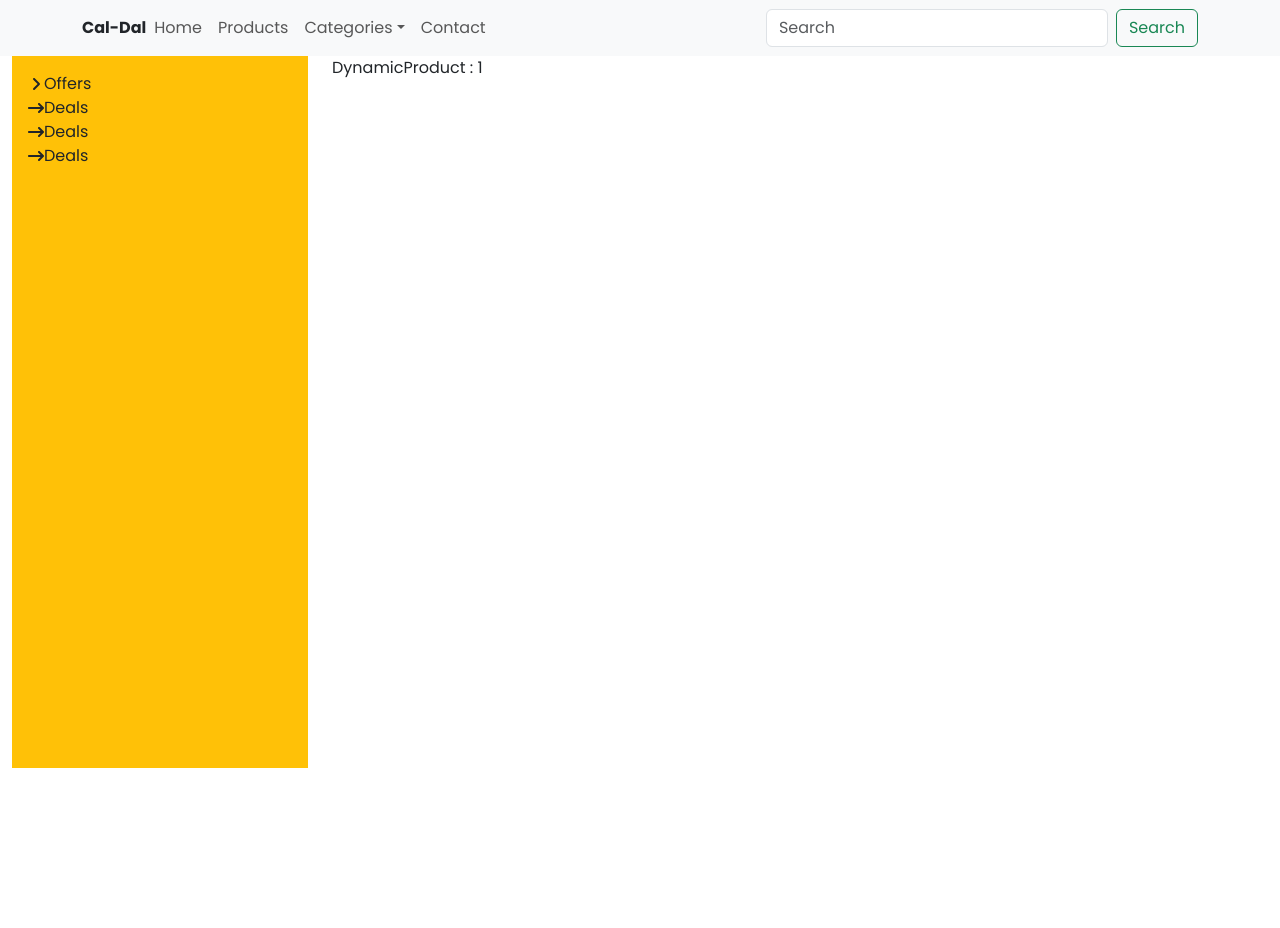
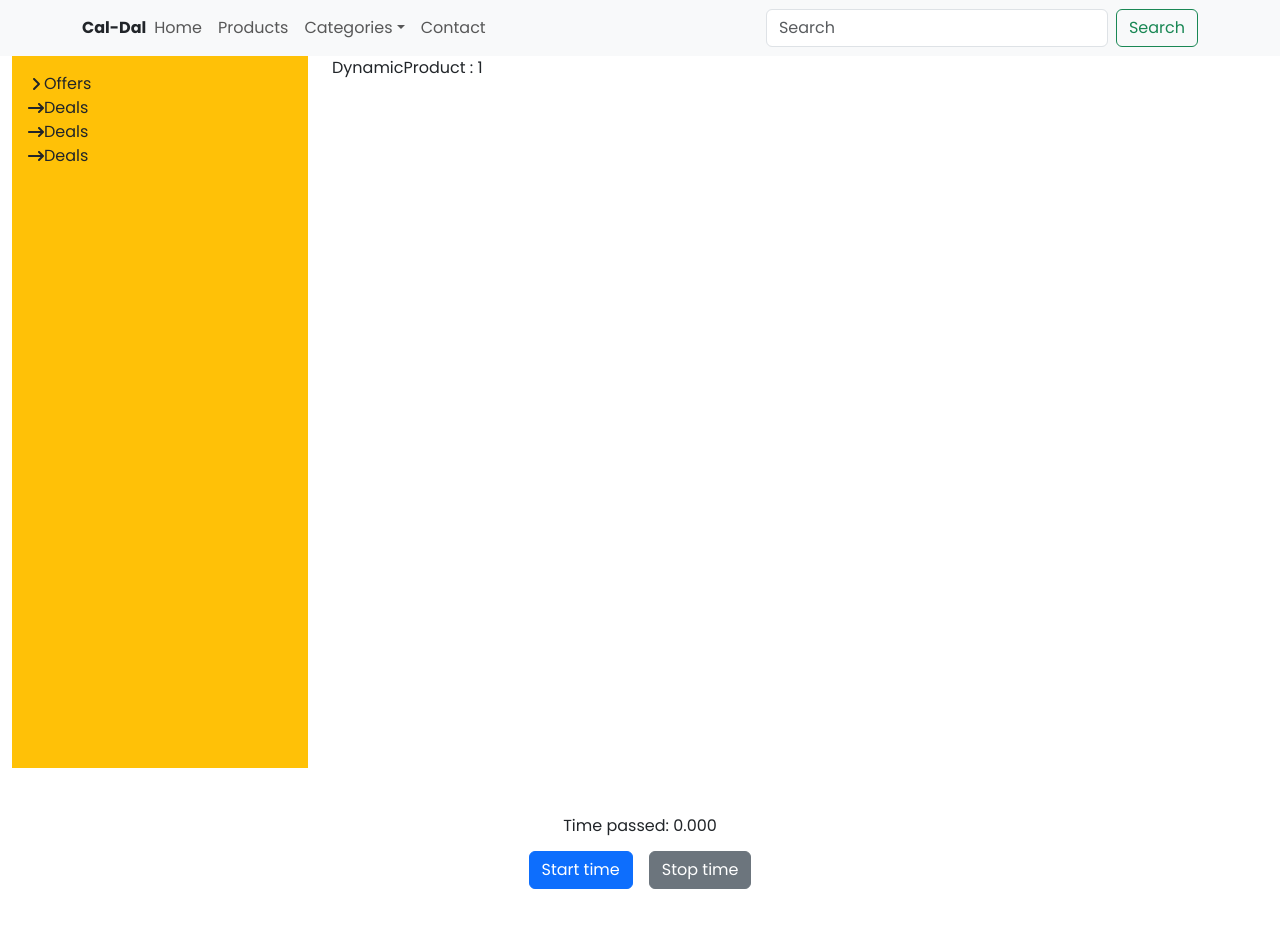
Before and after one commit to mdmehrab/react-all-in-one, a React (Vite) app: page /products/1 in a window 1280 px wide. Shown: the top 928 px of the page. Before the commit the page ends 800 px from the top, so only its background shows below. Built offline with nearby package versions, Linux system fonts and the light colour scheme.

Commit message:
Added a stopwatch

```diff
--- a/src/App.jsx
+++ b/src/App.jsx
@@ -6,6 +6,7 @@ import Home from "./pages/Home";
 import Products from "./pages/Products";
 import { Route, Routes } from "react-router-dom";
 import { Container, Row, Col } from "react-bootstrap";
+import { StopWatch } from "./components/StopWatch";
 
 export default function App() {
   return (
@@ -31,6 +32,9 @@ export default function App() {
           </Row>
         </Container>
       </div>
+      <div className="text-center py-5">
+        <StopWatch />
+      </div>
     </>
   );
 }
--- /dev/null
+++ b/src/components/StopWatch.jsx
@@ -0,0 +1,49 @@
+import { useState, useEffect, useRef } from "react";
+import { Button } from "react-bootstrap";
+
+export const StopWatch = () => {
+  const [startTime, setStartTime] = useState(null);
+  const [now, setNow] = useState(null);
+  const intervalRef = useRef(null);
+
+  function handleStartTime() {
+    setStartTime(Date.now());
+    setNow(Date.now());
+
+    clearInterval(intervalRef.current);
+    intervalRef.current = setInterval(() => {
+      setNow(Date.now());
+    }, 1);
+  }
+
+  function handleStop() {
+    clearInterval(intervalRef.current);
+  }
+
+  useEffect(() => {
+    return () => clearInterval(intervalRef.current);
+  }, []);
+
+  let secondsPassed = 0;
+  if (startTime != null && now != null) {
+    secondsPassed = (now - startTime) / 1000;
+  }
+
+  return (
+    <>
+      <h1>Time passed: {secondsPassed.toFixed(3)}</h1>
+      <div className="py-3 gap-5">
+        <span>
+          <Button variant="primary" className="me-3" onClick={handleStartTime}>
+            Start time
+          </Button>
+        </span>
+        <span>
+          <Button variant="secondary" onClick={handleStop}>
+            Stop time
+          </Button>
+        </span>
+      </div>
+    </>
+  );
+};
```
